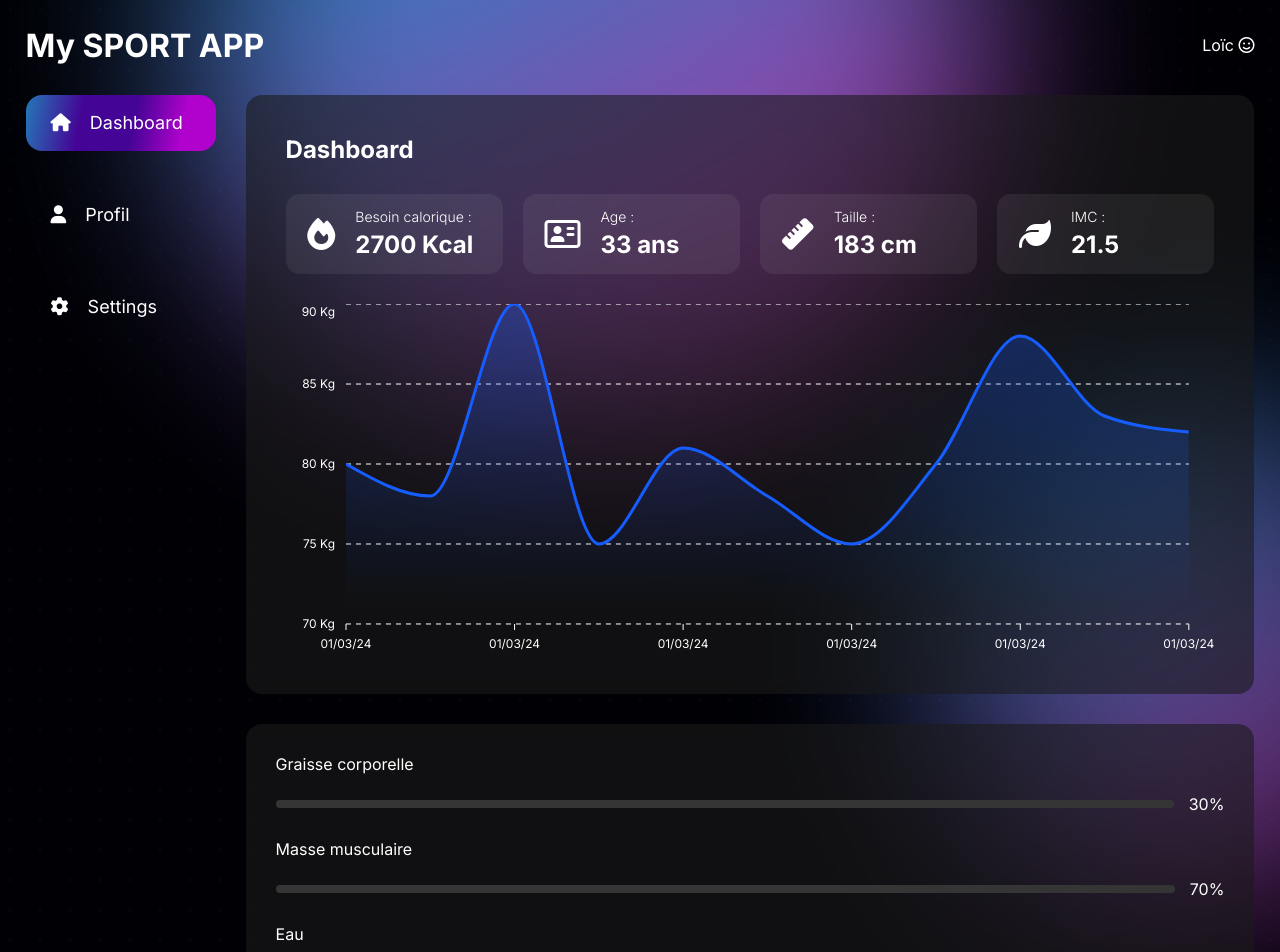
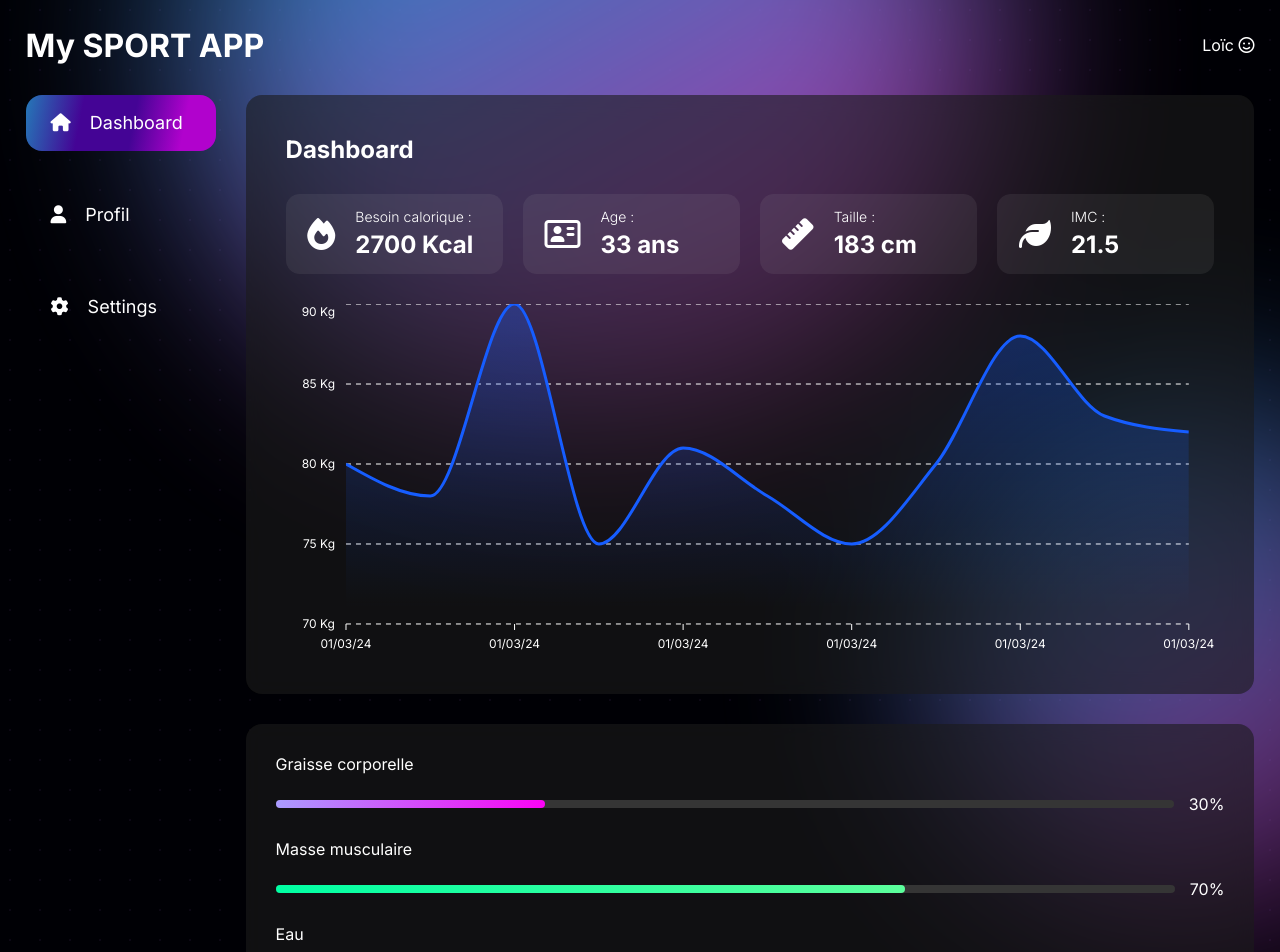
Before and after one commit to BetaPeche/sport-app, a React (Vite) app in the folder frontend/: page /dashboard in a window 1280 px wide. Shown: the top 952 px of the page. Built offline with nearby package versions, Linux system fonts and the light colour scheme.

Commit message:
Delete event listener in useeffect

```diff
--- a/frontend/src/components/InfoBar.tsx
+++ b/frontend/src/components/InfoBar.tsx
@@ -10,14 +10,7 @@ const InfoBar: React.FC<InfoBarProps> = ({ name, value, color }) => {
     const [isLoaded, setIsLoaded] = useState(false)
 
     useEffect(() => {
-        const handleLoad = () => {
-            setIsLoaded(true)
-        }
-        window.addEventListener('load', handleLoad)
-
-        return () => {
-            window.removeEventListener('load', handleLoad)
-        }
+        setIsLoaded(true)
     }, [])
 
     const progressBarStyle = {
```
